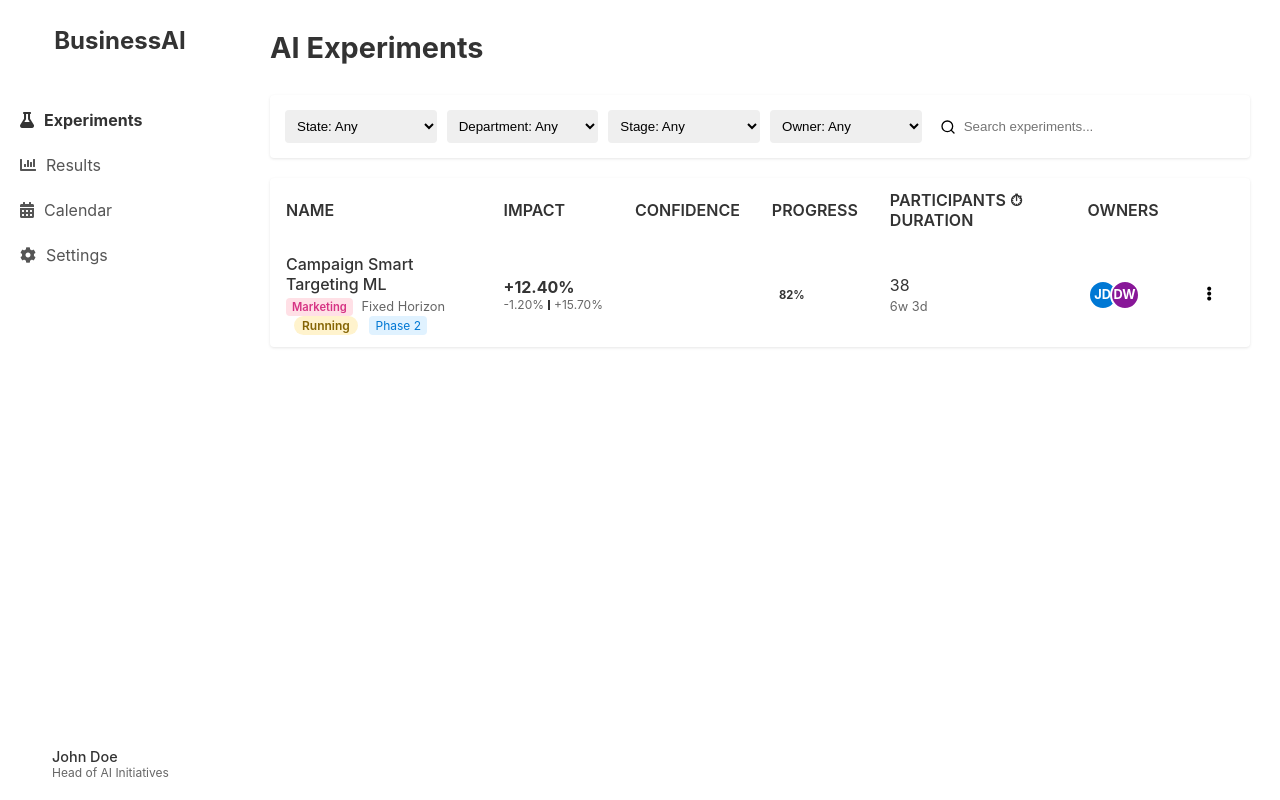
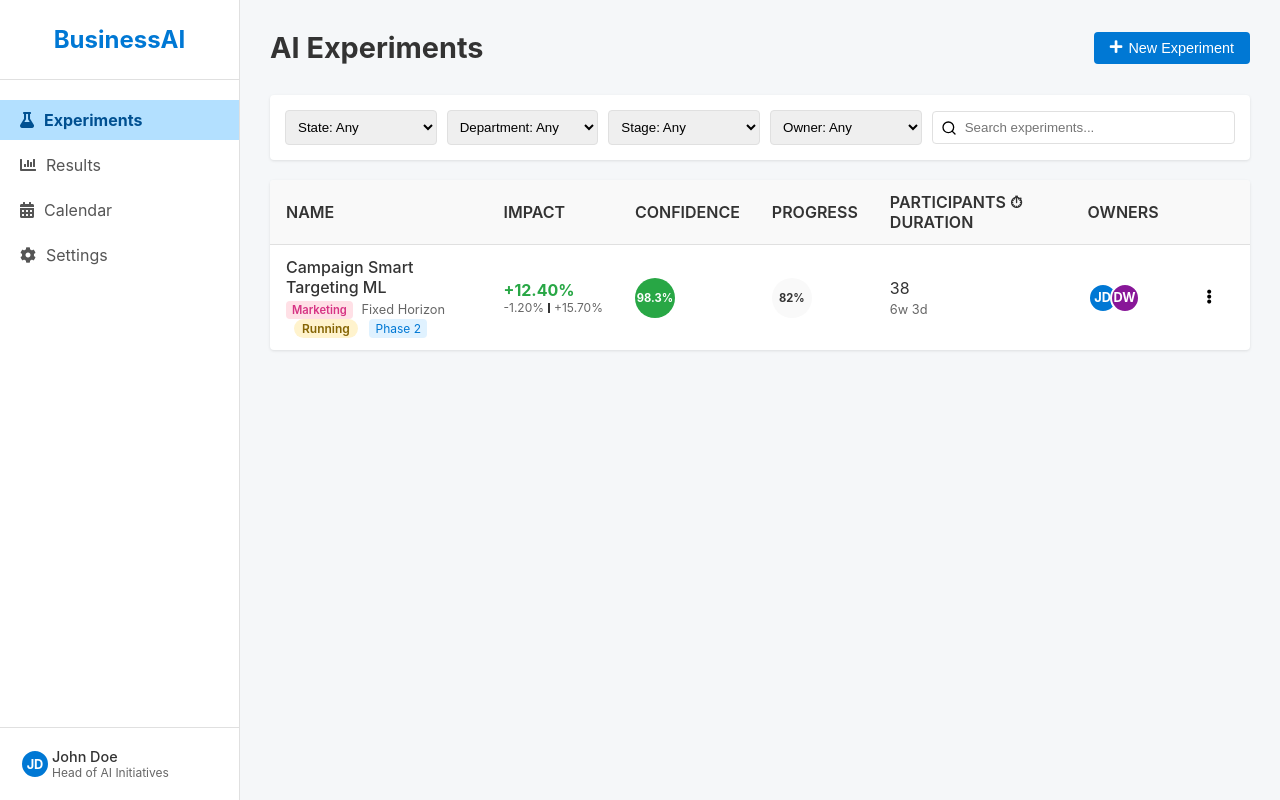
Before and after one commit to Seohodan/commercial-ai-platform, a Flask app: page / in a window 1280 px wide. Run offline with Flask 2, Linux system fonts and the light colour scheme; data comes from the database, SQL or seed files in the repository.

Commit message:
Update styles.css

```diff
--- a/static/styles.css
+++ b/static/styles.css
@@ -1,5 +1,3 @@
-# Define CSS
-CSS = """
 :root {
   --color-primary: #0078d4;
   --color-primary-light: #b3e0ff;
@@ -496,4 +494,8 @@
     gap: 0;
   }
 }
-"""
+
+/* Add v-cloak directive to hide Vue elements until compiled */
+[v-cloak] {
+  display: none;
+}
```
